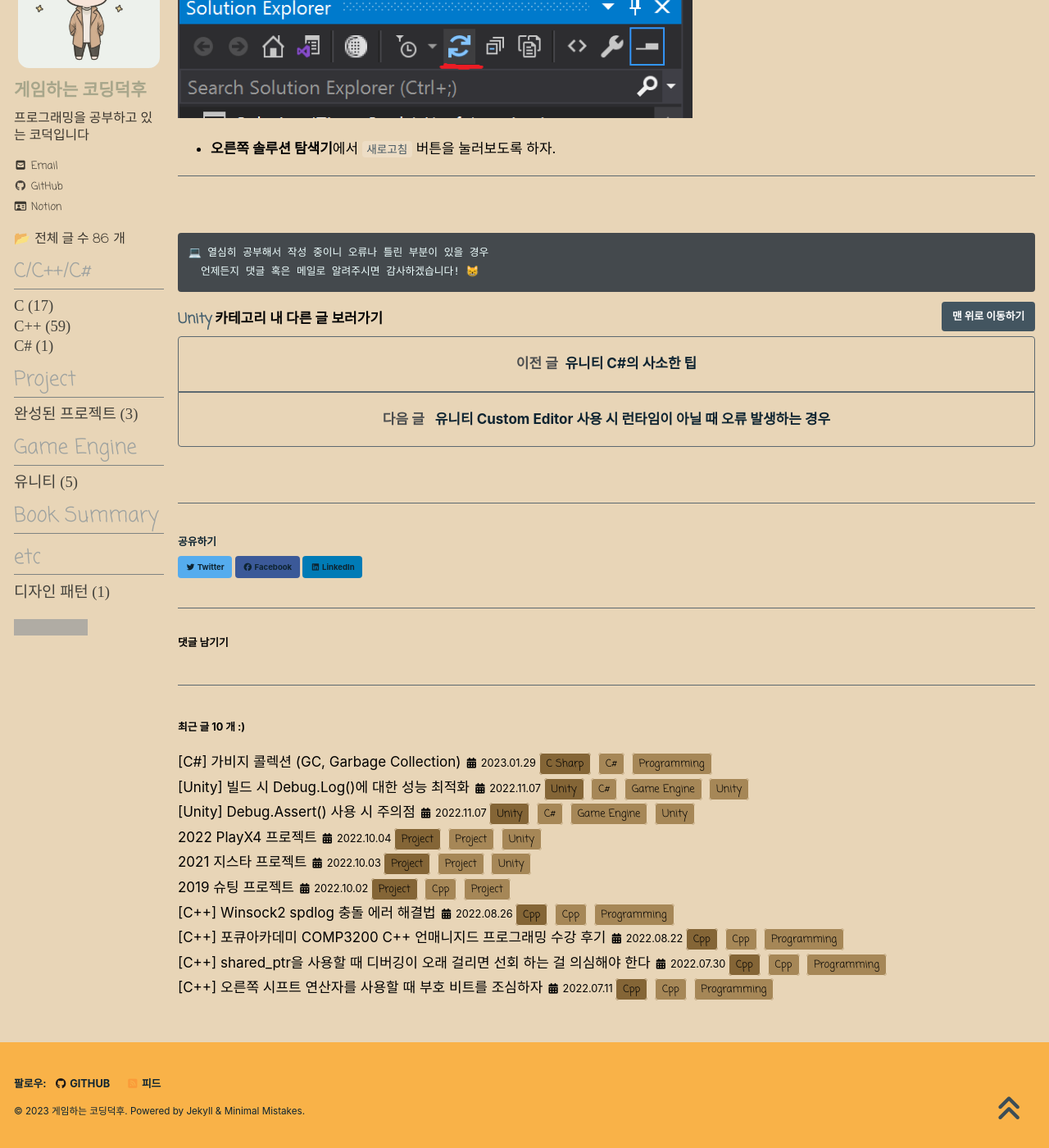
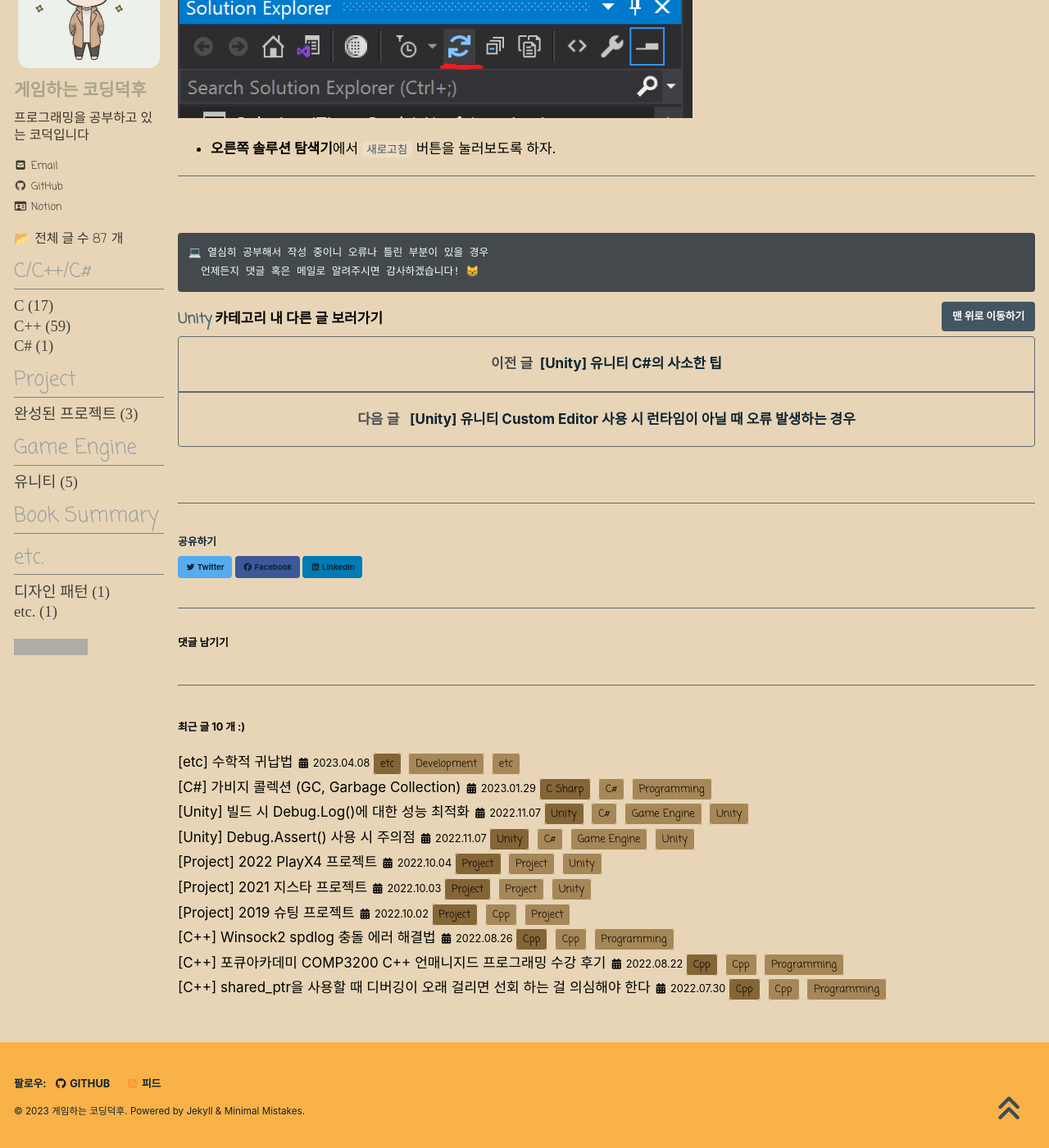
Before and after one commit to reoul/reoul.github.io, a Jekyll site: the page built from _posts/unity/2022-01-24-unity-2.md, in a window 1280 px wide and 1400 px high, scrolled down 2274 px. Shown: the whole window at 82% size. Built offline with Jekyll 4.4.1, drawn with Linux system fonts in a browser that asks for light colours; cached includes are drawn as plain includes; nearby versions of some CDN libraries; some web fonts are replaced; comment, search, counter and statistics services are not loaded; some of the changed text lies outside the part shown; grey boxes are pictures that could not be loaded.

Commit message:
글 제목 변경, 수학적 귀납법 글 포스팅, etc 카테고리 추가

```diff
--- a/_includes/nav_list_main
+++ b/_includes/nav_list_main
@@ -67,7 +67,7 @@
                 {% endfor %}
             </ul>
 
-            <span class="nav__sub-title">etc</span>
+            <span class="nav__sub-title">etc.</span>
             <ul>
                 {% for category in site.categories %}
                 {% if category[0] == "Design Pattern" %}
@@ -82,6 +82,13 @@
                 {% endif %}
                 {% endfor %}
             </ul>
+            <ul>
+                {% for category in site.categories %}
+                {% if category[0] == "etc" %}
+                <li><a href="/categories/etc" class="">etc. ({{category[1].size}})</a></li>
+                {% endif %}
+                {% endfor %}
+            </ul>
         </li>
         <li>
             <br>
--- /dev/null
+++ b/_posts/etc/2023-04-08-etc-1.md
@@ -0,0 +1,54 @@
+---
+title: "[etc] 수학적 귀납법"
+
+categories:
+  - etc
+tags:
+  - [etc, Development]
+# 태그는 무조건 2개 이상(1개면 글이 안보임)
+
+toc: true                         # 목차
+toc_sticky: true                  # 목차 사이드바 고정
+
+published: true                   #글 공개 여부(false해도 주소로 접근 가능)
+
+date:       2023-04-08T21:02:00+09:00
+lastmod:    2023-04-08T21:02:00+09:00
+---
+
+<!-- description : 25자에서 160자 사이 -->
+이 글은 수학적 귀납법을 공부하고 요약한 글이다<br>
+참고 : https://pocu-ko.teachable.com/p/comp1000
+{: .notice--warning}
+
+## 간단 요약
+
+-
+
+## 수학적 귀납법이란?
+
+- 수학 증명 기법 중 하나
+- 모든 자연수 n에 대해 어떤 명제 P(n) 이 참임을 증명할 때 사용
+  - n = { 0, 1, 2, ...}
+  - P(0)도 참
+  - P(1)도 참
+  - P(2)도 참
+  - 등
+
+## 증명 방법
+
+1. 기본 가정: 시작점 P(0)이 참임을 증명
+2. 귀납 가정: 임의의 자연수 k에 대해 P(k)가 참일 때 P(k+1)도 참일 것이라는 일반적인 가설을 세움
+   - P(k) -> P(k+1)
+3. 귀납 단계: 이 가설이 참임을 증명
+4. 결론: 그럼 P(0)이 참이니 P(1)도 참, P(1)이 참이니 P(2)도 참. 이렇게 연쇄적으로 참이 돼서 모든 자연수 n에 대해 P(n)이 참임이 증명
+
+
+***
+<br>
+
+    💻 열심히 공부해서 작성 중이니 오류나 틀린 부분이 있을 경우
+      언제든지 댓글 혹은 메일로 알려주시면 감사하겠습니다! 😸
+
+
+[맨 위로 이동하기](#){: .btn .btn--primary }{: .align-right}
--- a/_posts/project/2022-10-02-proejct-1.md
+++ b/_posts/project/2022-10-02-proejct-1.md
@@ -1,5 +1,5 @@
 ---
-title: "2019 슈팅 프로젝트"
+title: "[Project] 2019 슈팅 프로젝트"
 
 categories:
   - Project
--- a/_posts/project/2022-10-03-proejct-2.md
+++ b/_posts/project/2022-10-03-proejct-2.md
@@ -1,5 +1,5 @@
 ---
-title: "2021 지스타 프로젝트"
+title: "[Project] 2021 지스타 프로젝트"
 
 categories:
   - Project
--- a/_posts/project/2022-10-04-proejct-3.md
+++ b/_posts/project/2022-10-04-proejct-3.md
@@ -1,5 +1,5 @@
 ---
-title: "2022 PlayX4 프로젝트"
+title: "[Project] 2022 PlayX4 프로젝트"
 
 categories:
   - Project
--- a/_posts/unity/2022-01-24-unity-1.md
+++ b/_posts/unity/2022-01-24-unity-1.md
@@ -1,5 +1,5 @@
 ---
-title: "유니티 C#의 사소한 팁"
+title: "[Unity] 유니티 C#의 사소한 팁"
 
 categories:
   - Unity
--- a/_posts/unity/2022-01-24-unity-2.md
+++ b/_posts/unity/2022-01-24-unity-2.md
@@ -1,5 +1,5 @@
 ---
-title: "유니티 비주얼스튜디오 연동 오류 해결법"
+title: "[Unity] 유니티 비주얼스튜디오 연동 오류 해결법"
 
 categories:
   -  Unity
--- a/_posts/unity/2022-02-12-unity-3.md
+++ b/_posts/unity/2022-02-12-unity-3.md
@@ -1,5 +1,5 @@
 ---
-title: "유니티 Custom Editor 사용 시 런타임이 아닐 때 오류 발생하는 경우"
+title: "[Unity] 유니티 Custom Editor 사용 시 런타임이 아닐 때 오류 발생하는 경우"
 
 categories:
   - Unity
```
Also changed, not shown: _pages/categories/category-etc.md (added, +14 -0 lines).
